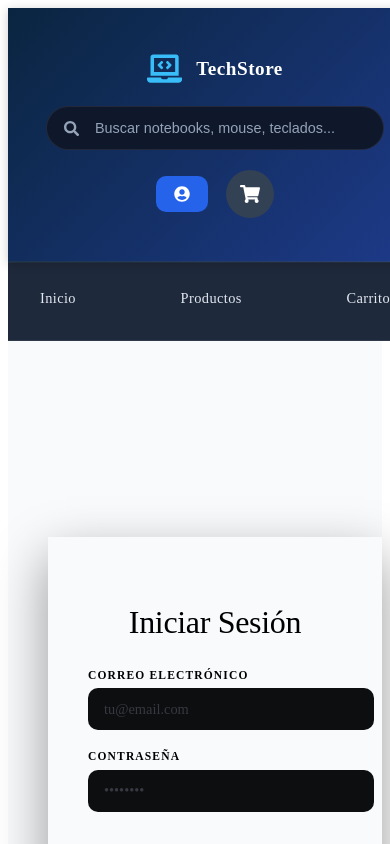
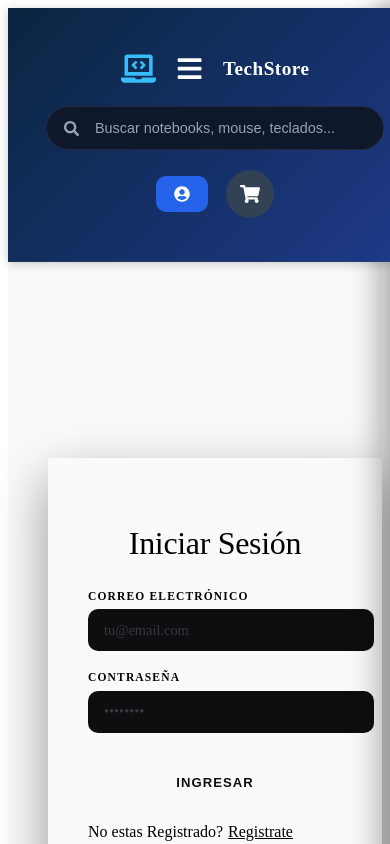
Before and after one commit to SilviaBouza/mi-proyecto-react-v2, a React (Vite) app: page /login in a window 390 px wide. Shown: the top 844 px of the page. Built offline with nearby package versions, Linux system fonts and the light colour scheme; no server answers; the database is empty.

Commit message:
Rediseño del Header, Nav, ItemCard y agregado de paginación

```diff
--- a/src/components/Item/Item.module.css
+++ b/src/components/Item/Item.module.css
@@ -1,5 +1,5 @@
 
-.card {
+/*.card {
   --clr-bg:        #111214;
   --clr-surface:   #18191d;
   --clr-border:    rgba(255, 255, 255, 0.07);
@@ -238,7 +238,12 @@
   box-shadow: 0 0 20px rgba(42, 171, 124, 0.3) !important;
   pointer-events: none; /* Evita doble clic */
 }
-/*.card {
+
+
+
+
+
+.card {
   background: white;
   border-radius: 10px;
   padding: 15px;
@@ -279,7 +284,7 @@
   padding: 8px 12px;
   border-radius: 5px;
   cursor: pointer;
-}*/
+}
 
 .button:hover {
   background: var(--primary-light);
--- a/src/components/layout/Header.jsx
+++ b/src/components/layout/Header.jsx
@@ -5,6 +5,8 @@ import {
   FaSignOutAlt,
   FaTools,
   FaLaptopCode,
+  FaBars,
+  FaTimes,
 } from "react-icons/fa";
 
 import styles from "./Header.module.css";
@@ -14,7 +16,7 @@ import { useAuth } from "../../context/AuthContext";
 
 import BarraBusqueda from "../search/BarraBusqueda";
 
-const Header = () => {
+const Header = ({ menuOpen, toggleMenu }) => {
   const { obtenerCantidadTotal } = useCart();
   const { user, logout } = useAuth();
 
@@ -46,7 +48,13 @@ const Header = () => {
         {/* ================= LOGO ================= */}
         <Link to="/" className={styles.logo}>
           <FaLaptopCode className={styles.logoIcon} />
-
+      <button
+        className={styles.menuButton}
+        onClick={toggleMenu}
+        aria-label="Abrir menú"
+      >
+        {menuOpen ? <FaTimes /> : <FaBars />}
+      </button>
           <div>
             <h1>TechStore</h1>
             <span>Tecnología para todos</span>
--- a/src/components/layout/Header.module.css
+++ b/src/components/layout/Header.module.css
@@ -19,7 +19,27 @@
 /* ==========================================
    CONTENEDOR
 ========================================== */
+.menuButton {
+  display: none;
+  background: transparent;
+  border: none;
+  color: #ffffff;
+  font-size: 1.7rem;
+  cursor: pointer;
+  transition: 0.3s ease;
+}
 
+.menuButton:hover {
+  color: #38bdf8;
+}
+
+@media (max-width: 768px) {
+  .menuButton {
+    display: flex;
+    align-items: center;
+    justify-content: center;
+  }
+}
 .container{
 
   max-width:1200px;
--- a/src/components/layout/Layout.jsx
+++ b/src/components/layout/Layout.jsx
@@ -1,4 +1,4 @@
-import Header from './Header';
+/*import Header from './Header';
 import Nav from './Nav';
 import Footer from './Footer';
 import styles from './Layout.module.css';
@@ -21,4 +21,52 @@ const Layout = ({ children }) => {
   );
 };
 
+export default Layout;*/
+
+import { useState } from "react";
+import Header from "./Header";
+import Nav from "./Nav";
+import Footer from "./Footer";
+import styles from "./Layout.module.css";
+
+const Layout = ({ children }) => {
+  const [menuOpen, setMenuOpen] = useState(false);
+
+  const toggleMenu = () => {
+    setMenuOpen((prev) => !prev);
+  };
+
+  const closeMenu = () => {
+    setMenuOpen(false);
+  };
+
+  return (
+    <div className={styles.layout}>
+      <Header
+        menuOpen={menuOpen}
+        toggleMenu={toggleMenu}
+      />
+
+      <Nav
+        menuOpen={menuOpen}
+        closeMenu={closeMenu}
+      />
+
+      {/* Fondo oscuro al abrir el menú */}
+      {menuOpen && (
+        <div
+          className={styles.overlay}
+          onClick={closeMenu}
+        />
+      )}
+
+      <main className={styles.main}>
+        {children}
+      </main>
+
+      <Footer />
+    </div>
+  );
+};
+
 export default Layout;
--- a/src/components/layout/Nav.jsx
+++ b/src/components/layout/Nav.jsx
@@ -2,15 +2,20 @@ import { NavLink } from "react-router-dom";
 import { useAuth } from "../../context/AuthContext";
 import styles from "./Nav.module.css";
 
-const Nav = () => {
+const Nav = ({ menuOpen, closeMenu }) => {
   const { user } = useAuth();
 
   return (
-    <nav className={styles.nav}>
+    <nav
+  className={`${styles.nav} ${
+    menuOpen ? styles.mobileOpen : ""
+  }`}
+>
       <div className={styles.container}>
         <NavLink
           to="/"
           end
+          onClick={closeMenu}
           className={({ isActive }) =>
             isActive
               ? `${styles.link} ${styles.active}`
@@ -22,6 +27,7 @@ const Nav = () => {
 
         <NavLink
           to="/productos"
+          onClick={closeMenu}
           className={({ isActive }) =>
             isActive
               ? `${styles.link} ${styles.active}`
@@ -33,6 +39,7 @@ const Nav = () => {
 
         <NavLink
           to="/carrito"
+          onClick={closeMenu}
           className={({ isActive }) =>
             isActive
               ? `${styles.link} ${styles.active}`
@@ -45,6 +52,7 @@ const Nav = () => {
         {user?.rol === "admin" && (
           <NavLink
             to="/dashboard"
+            onClick={closeMenu}
             className={({ isActive }) =>
               isActive
                 ? `${styles.link} ${styles.active}`
@@ -52,6 +60,7 @@ const Nav = () => {
             }
           >
             Dashboard
+            onClick={closeMenu}
           </NavLink>
         )}
       </div>
--- a/src/components/layout/Nav.module.css
+++ b/src/components/layout/Nav.module.css
@@ -173,3 +173,48 @@
 }
 
 }
+/* ================================
+   MENÚ MÓVIL
+================================ */
+
+@media (max-width: 768px) {
+
+  .nav {
+    position: fixed;
+    top: 0;
+    right: -320px;
+    width: 280px;
+    height: 100vh;
+    background: #172033;
+    z-index: 999;
+    transition: right .35s ease;
+    box-shadow: -10px 0 30px rgba(0,0,0,.35);
+    display: flex;
+    align-items: flex-start;
+    padding-top: 90px;
+  }
+
+  .mobileOpen {
+    right: 0;
+  }
+
+  .container {
+    width: 100%;
+    flex-direction: column;
+    align-items: flex-start;
+    gap: 0;
+    padding: 0;
+  }
+
+  .link {
+    width: 100%;
+    padding: 18px 28px;
+    border-bottom: 1px solid rgba(255,255,255,.06);
+    font-size: 1rem;
+  }
+
+  .link::after {
+    display: none;
+  }
+
+}
```
Also changed, not shown: src/components/search/Paginacion.jsx (added, +38 -0 lines), src/components/search/Paginacion.module.css (added, +72 -0 lines), src/components/search/RutasProtegidas.jsx (added, +19 -0 lines), src/components/tarjeta/ItemListContainer.module.css (added, +45 -0 lines).
